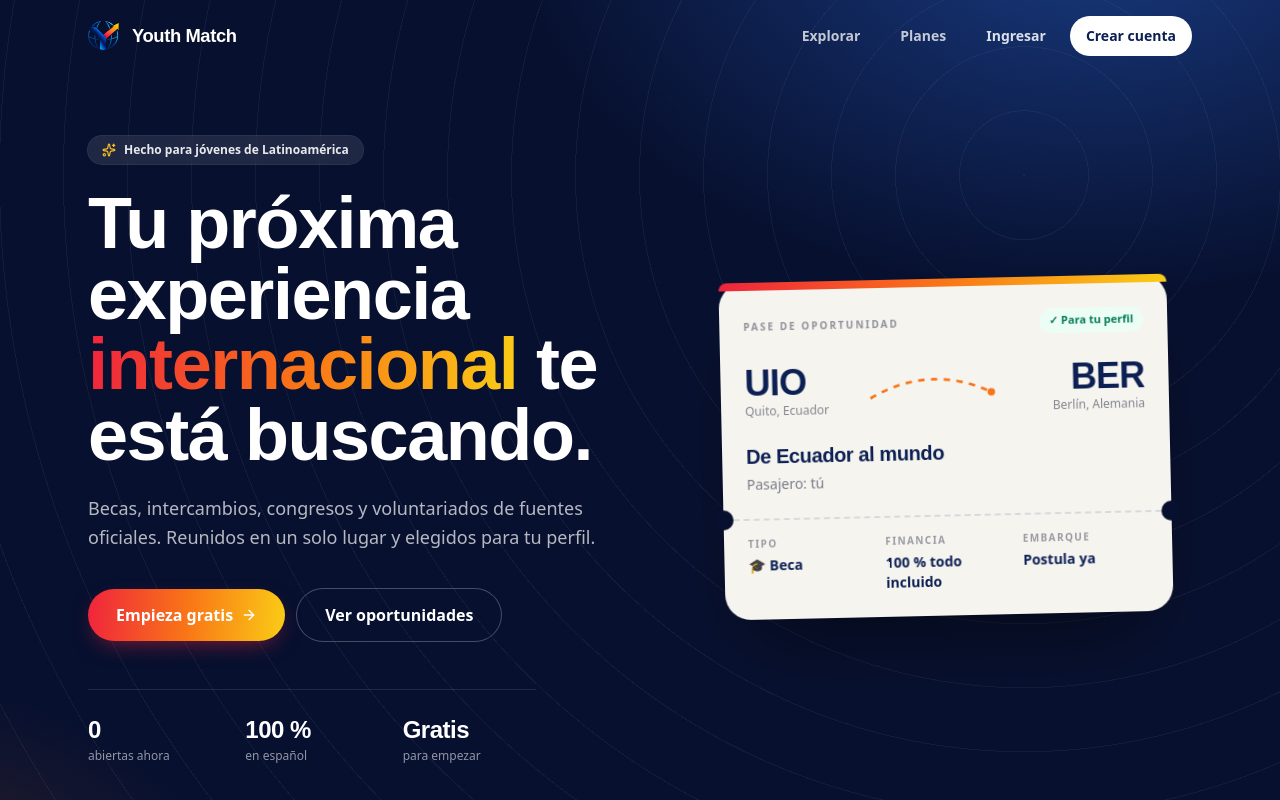
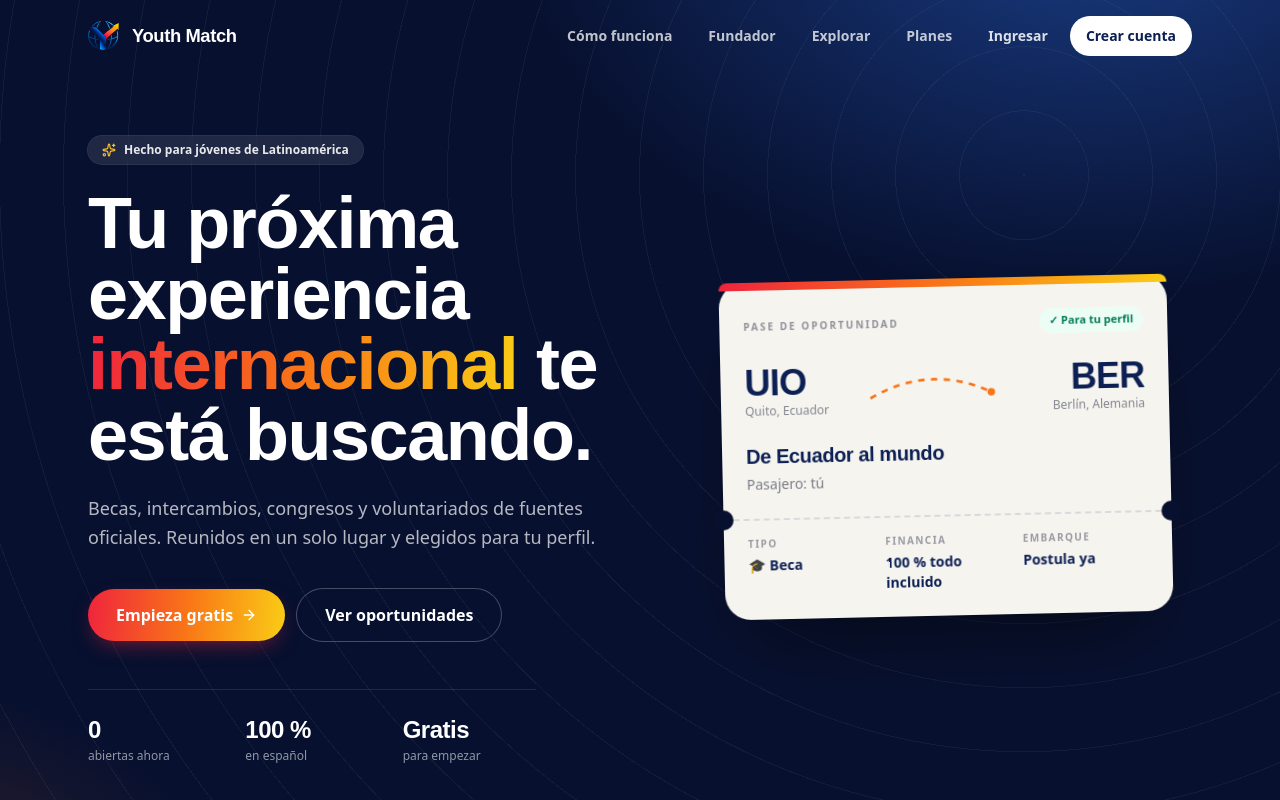
Before and after one commit to neurolter/youth-match, a Next.js app: page / in a window 1280 px wide. Shown: the top 800 px of the page. Built offline with nearby package versions, Linux system fonts and the light colour scheme; no server answers; the database is empty.

Commit message:
Portada: menú con Cómo funciona y Fundador (también en celular)
Co-Authored-By: Claude Opus 5.5 <noreply@anthropic.com>
Claude-Session: https://claude.ai/code/session_01LLfQyVPPx9kDMBv5FN45kQ

```diff
--- a/src/app/globals.css
+++ b/src/app/globals.css
@@ -61,6 +61,7 @@
 
 @layer base {
   html {
+    scroll-behavior: smooth;
     -webkit-tap-highlight-color: transparent;
     text-rendering: optimizeLegibility;
   }
@@ -159,6 +160,7 @@
 }
 
 @media (prefers-reduced-motion: reduce) {
+  html { scroll-behavior: auto; }
   *, *::before, *::after {
     animation-duration: 0.01ms !important;
     animation-iteration-count: 1 !important;
--- a/src/app/page.tsx
+++ b/src/app/page.tsx
@@ -4,11 +4,20 @@ import { ArrowRight, ArrowUpRight, BellRing, ClipboardList, Globe2, ShieldCheck,
 import { ButtonLink, Logo } from "@/components/ui";
 import { CONTACT_EMAIL } from "@/lib/site";
 import { FounderSection } from "@/components/founder-section";
+import { MobileMenu } from "@/components/landing-menu";
 import { OpportunityCard } from "@/components/opportunity-card";
 import { createClient } from "@/lib/supabase/server";
 import { getUser } from "@/lib/auth";
 import { CARD_COLUMNS, daysLeft, todayISO, type OpportunityCardData } from "@/lib/opportunities";
 import { OPPORTUNITY_TYPES } from "@/lib/constants";
+
+// Menú de la portada
+const NAV = [
+  ["#como-funciona", "Cómo funciona"],
+  ["#fundador", "Fundador"],
+  ["/registro?siguiente=%2Fdescubrir", "Explorar"],
+  ["/planes", "Planes"],
+] as const;
 
 // Destinos del pase de abordar de la portada
 const DESTINATIONS = [
@@ -52,23 +61,22 @@ export default async function Home() {
         <header className="relative z-10 mx-auto flex h-18 w-full max-w-6xl items-center justify-between px-4 sm:px-6">
           <Logo variant="white" />
           <nav className="flex items-center gap-1 sm:gap-2">
-            <Link href="/registro?siguiente=%2Fdescubrir" className="hidden rounded-full px-4 py-2 text-sm font-semibold text-white/75 hover:text-white sm:block">
-              Explorar
-            </Link>
-            <Link href="/planes" className="hidden rounded-full px-4 py-2 text-sm font-semibold text-white/75 hover:text-white sm:block">
-              Planes
-            </Link>
-            <Link href="/ingresar" className="hidden rounded-full px-4 py-2 text-sm font-semibold text-white/85 hover:text-white sm:block">
+            {NAV.map(([href, label]) => (
+              <Link key={href} href={href} className="hidden rounded-full px-3.5 py-2 text-sm font-semibold text-white/75 hover:text-white lg:block">
+                {label}
+              </Link>
+            ))}
+            <Link href="/ingresar" className="hidden rounded-full px-3.5 py-2 text-sm font-semibold text-white/85 hover:text-white lg:block">
               Ingresar
             </Link>
-            <ButtonLink href="/ingresar" variant="light" size="sm" className="sm:hidden">
-              Ingresar
-            </ButtonLink>
-            <span className="hidden sm:block">
+            <span className="hidden lg:block">
               <ButtonLink href="/registro" variant="light" size="sm">
                 Crear cuenta
               </ButtonLink>
             </span>
+
+            {/* Menú para celular y tablet */}
+            <MobileMenu items={NAV} />
           </nav>
         </header>
 
@@ -200,7 +208,7 @@ export default async function Home() {
         )}
 
         {/* ------------------------------------------------- CÓMO FUNCIONA */}
-        <section className="border-y border-navy/[0.06] bg-white py-16 sm:py-20">
+        <section id="como-funciona" className="scroll-mt-6 border-y border-navy/[0.06] bg-white py-16 sm:py-20">
           <div className="mx-auto max-w-6xl px-4 sm:px-6">
             <div className="max-w-2xl">
               <p className="text-xs font-bold uppercase tracking-[0.18em] text-accent-500">Cómo funciona</p>
@@ -248,7 +256,9 @@ export default async function Home() {
       <footer className="border-t border-navy/[0.06] py-8">
         <div className="mx-auto flex max-w-6xl flex-col items-center justify-between gap-4 px-4 text-sm text-ink/55 sm:flex-row sm:px-6">
           <Logo size={26} className="text-sm" />
-          <div className="flex gap-5">
+          <div className="flex flex-wrap justify-center gap-x-5 gap-y-2">
+            <a href="#como-funciona" className="hover:text-navy">Cómo funciona</a>
+            <a href="#fundador" className="hover:text-navy">Fundador</a>
             <Link href="/registro?siguiente=%2Fdescubrir" className="hover:text-navy">Explorar</Link>
             <Link href="/terminos" className="hover:text-navy">Términos</Link>
             <Link href="/privacidad" className="hover:text-navy">Privacidad</Link>
--- a/src/components/founder-section.tsx
+++ b/src/components/founder-section.tsx
@@ -24,7 +24,7 @@ const FIRSTS = [
 
 export function FounderSection() {
   return (
-    <section id="fundador" className="mx-auto max-w-6xl px-4 pt-16 sm:px-6">
+    <section id="fundador" className="mx-auto max-w-6xl scroll-mt-6 px-4 pt-16 sm:px-6">
       <p className="text-xs font-bold uppercase tracking-[0.18em] text-accent-500">Sobre el fundador</p>
       <h2 className="mt-2 max-w-3xl text-3xl font-bold text-navy sm:text-4xl">Creado por alguien que ya hizo el viaje</h2>
 
--- /dev/null
+++ b/src/components/landing-menu.tsx
@@ -0,0 +1,53 @@
+"use client";
+
+import { useRef } from "react";
+import { Menu, X } from "lucide-react";
+import { buttonClass } from "@/components/ui";
+
+/** Menú desplegable de la portada en celular y tablet (se cierra al elegir una opción). */
+export function MobileMenu({
+  items,
+}: {
+  items: readonly (readonly [string, string])[];
+}) {
+  const ref = useRef<HTMLDetailsElement>(null);
+  return (
+    <details
+      ref={ref}
+      className="group relative lg:hidden"
+      onClick={(e) => {
+        if ((e.target as HTMLElement).closest("a"))
+          ref.current?.removeAttribute("open");
+      }}
+    >
+      <summary className="flex h-10 cursor-pointer list-none items-center gap-2 rounded-full bg-white/10 px-4 text-sm font-semibold text-white ring-1 ring-white/20 [&::-webkit-details-marker]:hidden">
+        <Menu className="size-4 group-open:hidden" />
+        <X className="hidden size-4 group-open:block" /> Menú
+      </summary>
+      <div className="absolute right-0 top-12 z-50 w-60 rounded-2xl bg-white p-2 text-navy shadow-2xl shadow-black/30">
+        {items.map(([href, label]) => (
+          <a
+            key={href}
+            href={href}
+            className="block rounded-xl px-4 py-3 text-sm font-semibold hover:bg-navy/5"
+          >
+            {label}
+          </a>
+        ))}
+        <div className="my-2 h-px bg-navy/10" />
+        <a
+          href="/ingresar"
+          className="block rounded-xl px-4 py-3 text-sm font-semibold hover:bg-navy/5"
+        >
+          Ingresar
+        </a>
+        <a
+          href="/registro"
+          className={buttonClass("primary", "md", "mt-1 w-full")}
+        >
+          Crear cuenta gratis
+        </a>
+      </div>
+    </details>
+  );
+}
```
